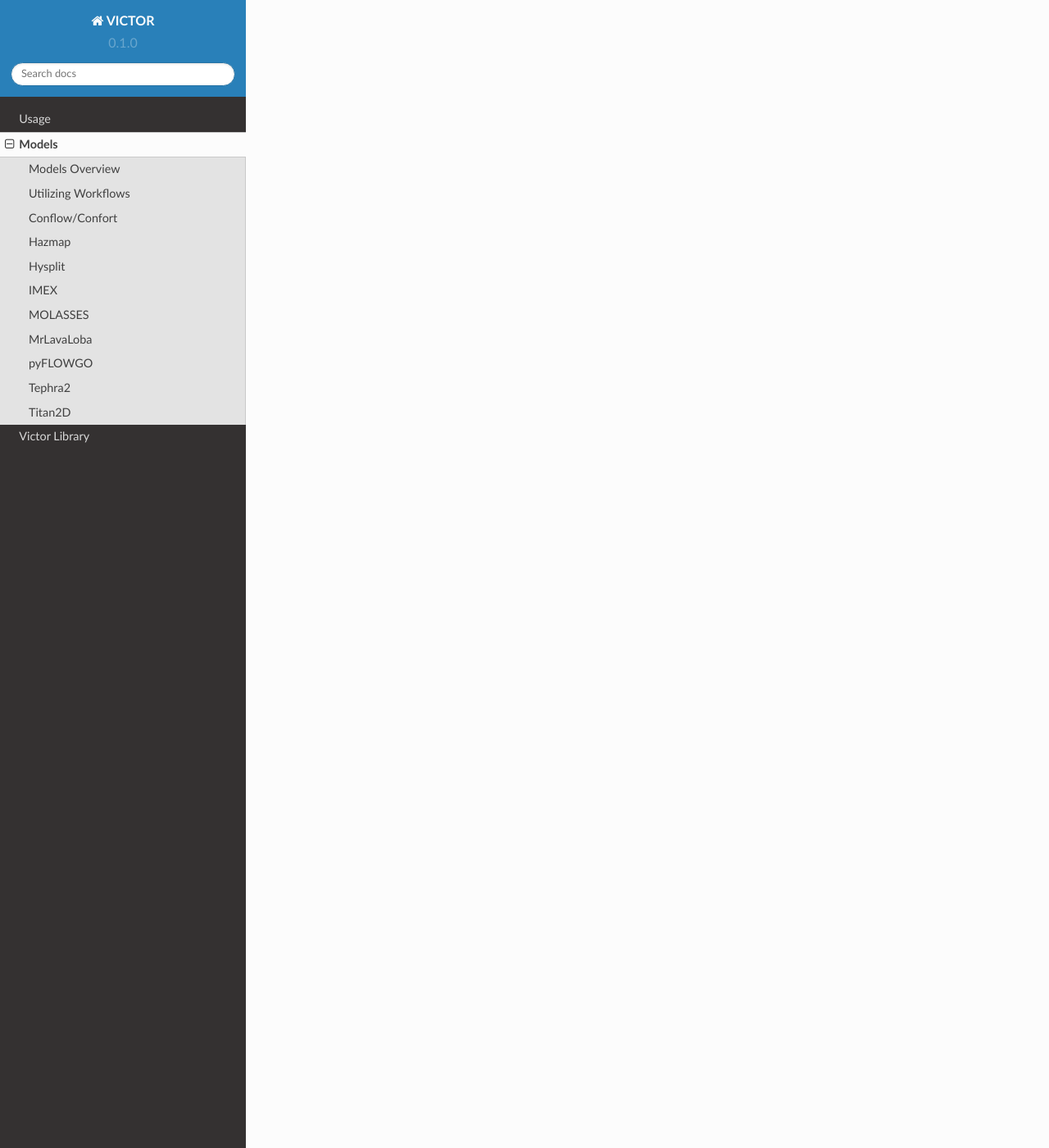
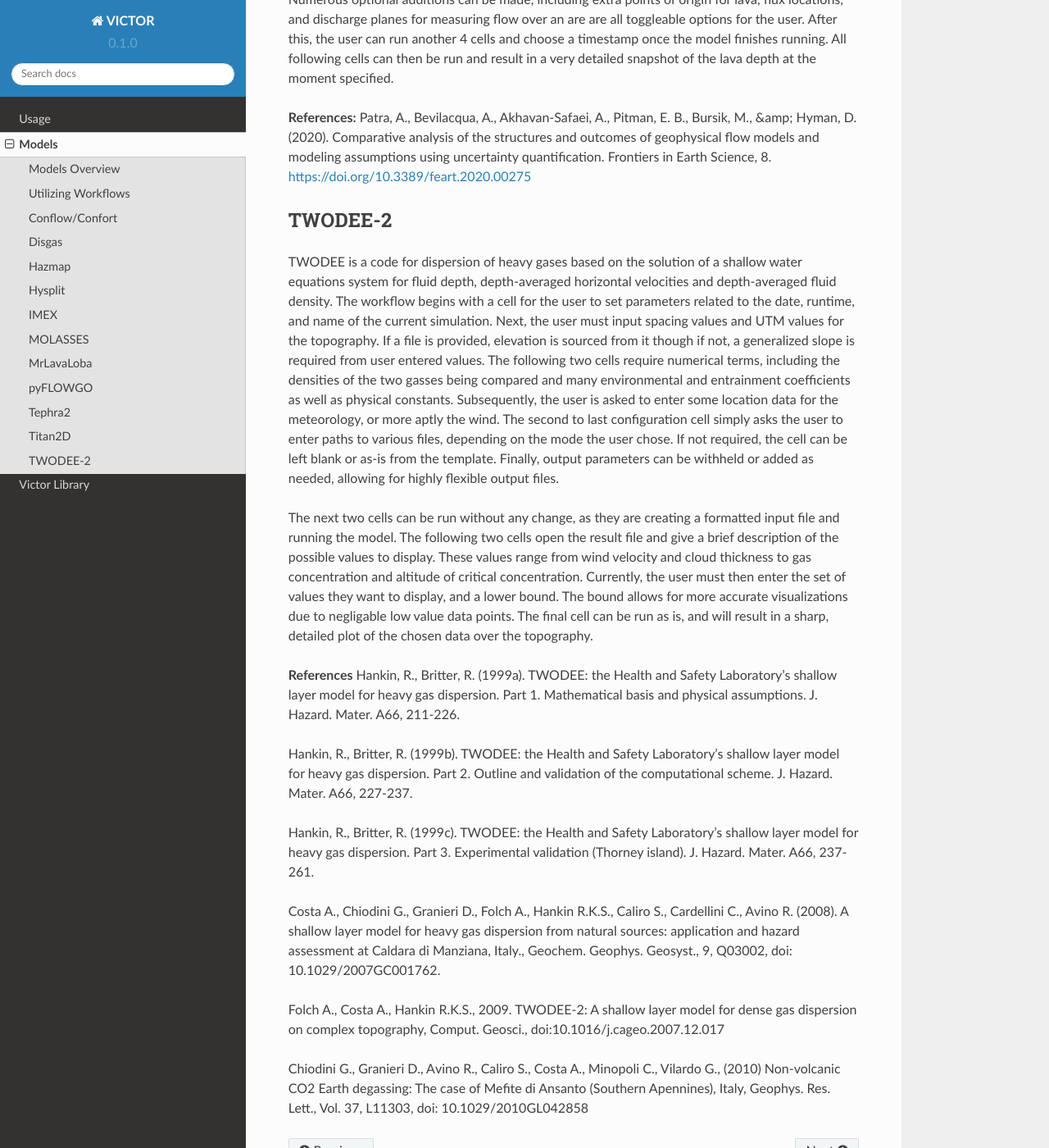
Before and after one commit to volcanocyber/victor-docs, a Sphinx documentation site: the page built from docs/source/models.rst, in a window 1280 px wide and 1400 px high, scrolled down 7506 px. Shown: the whole window at 82% size. Built offline with Sphinx 7.4.7 and the Read the Docs theme 2.0.0, drawn with Linux system fonts in a browser that asks for light colours; some of the changed text lies outside the part shown.

Commit message:
Added info on disgas and twodee

```diff
--- a/docs/source/models.rst
+++ b/docs/source/models.rst
@@ -51,6 +51,33 @@
 **References:**
 
 Silvia Campagnola; Claudia Romano; Larry G Mastin; Alessandro Vona (2016), "Confort 15 (Conflow improvement)," https://theghub.org/resources/3743.
+
+.. _Disgas Citations:
+
+Disgas
+--------
+DISGAS (passive DISpersion of GASes and particles) is a Eulerian model for passive dispersion of diluted gas and fine dust particles.
+Turbulent diffusion is based on the K-theory, and the wind field can be evaluated assuming either a wind profile based on the similarity theory or using
+a terrain-following mass consistent wind model. The model can be used to forecast concentration of gas (or dust) over complex terrains.
+
+The DISGAS workflow begins with parameters relating to the date of the simulation, as well as its duration, and options concerning if it was continuing from an existing run.
+Next, one must enter data about the grid and general topography. The grid information is required, though the exact elevation can either be sourced from a file or simplified into a slope.
+The third cell asks the user how they want to treat the model. When treated as a gas with no settling velocity, extra parameters are not needed.
+However, when treated as a set of particles, the physical properties and mathematical methods to calculate the settling velocity.
+Then, the user must specify the vertical and horizontal wind turbulence models as well as the soil roughness model and diffusion coefficients.
+The final input cell requests the user to input file paths for supplemental input data in addition to output intervals and the option to output directional velocities and concentration.
+
+The next two cells format the input and run the model.
+Depending on the number of wind data points provided, multiple layers will be output. The user must then specify a layer,
+and can then run the following cell to output a set of plots over the timespan.
+
+**References**
+
+\A. Costa, G. Macedonio, Chiodini G., 2005. Numerical model of gas dispersion emitted from volcanic sources. Annals of Geophysics, Vol. 48: 805-815.
+
+Granieri D., Costa A., Macedonio G., Chiodini G., Bisson M. (2013) Carbon dioxide in the city of Naples: contribution and effects of the volcanic source, J. Volcanol. Geotherm. Res., Vol. 260: 52-61, doi: 10.1016/j.jvolgeores.2013.05.003
+
+Costa A., Macedonio G. (2016) DISGAS: A model for passive DISpersion of GAS, Rapporti tecnici INGV, N. 332, Istituto Nazionale Di Geofisica e Vulcanologia, Italy
 
 .. _Hazmap Citations:
 
@@ -227,7 +254,6 @@
 
 .. _Titan2D Citations:
 
-
 Titan2D
 ----------
 
@@ -244,3 +270,36 @@
 
 **References:**
 Patra, A., Bevilacqua, A., Akhavan-Safaei, A., Pitman, E. B., Bursik, M., &amp; Hyman, D. (2020). Comparative analysis of the structures and outcomes of geophysical flow models and modeling assumptions using uncertainty quantification. Frontiers in Earth Science, 8. https://doi.org/10.3389/feart.2020.00275
+
+.. _Twodee Citations:
+
+TWODEE-2
+----------
+
+TWODEE is a code for dispersion of heavy gases based on the solution of a shallow water equations system for fluid depth, depth-averaged horizontal velocities and depth-averaged fluid density.
+The workflow begins with a cell for the user to set parameters related to the date, runtime, and name of the current simulation.
+Next, the user must input spacing values and UTM values for the topography. If a file is provided, elevation is sourced from it
+though if not, a generalized slope is required from user entered values. The following two cells require
+numerical terms, including the densities of the two gasses being compared and many environmental and entrainment coefficients as well as physical constants.
+Subsequently, the user is asked to enter some location data for the meteorology, or more aptly the wind.
+The second to last configuration cell simply asks the user to enter paths to various files, depending on the mode the user chose.
+If not required, the cell can be left blank or as-is from the template. Finally, output parameters can be withheld or added as needed,
+allowing for highly flexible output files.
+
+The next two cells can be run without any change, as they are creating a formatted input file and running the model. The following two cells open the result file and give a brief description of the possible values to display.
+These values range from wind velocity and cloud thickness to gas concentration and altitude of critical concentration.
+Currently, the user must then enter the set of values they want to display, and a lower bound. The bound allows for more accurate visualizations due to negligable low value data points.
+The final cell can be run as is, and will result in a sharp, detailed plot of the chosen data over the topography.
+
+**References**
+Hankin, R., Britter, R. (1999a). TWODEE: the Health and Safety Laboratory's shallow layer model for heavy gas dispersion. Part 1. Mathematical basis and physical assumptions. J. Hazard. Mater. A66, 211-226.
+
+Hankin, R., Britter, R. (1999b). TWODEE: the Health and Safety Laboratory's shallow layer model for heavy gas dispersion. Part 2. Outline and validation of the computational scheme. J. Hazard. Mater. A66, 227-237.
+
+Hankin, R., Britter, R. (1999c). TWODEE: the Health and Safety Laboratory's shallow layer model for heavy gas dispersion. Part 3. Experimental validation (Thorney island). J. Hazard. Mater. A66, 237-261.
+
+Costa A., Chiodini G., Granieri D., Folch A., Hankin R.K.S., Caliro S., Cardellini C., Avino R. (2008). A shallow layer model for heavy gas dispersion from natural sources: application and hazard assessment at Caldara di Manziana, Italy., Geochem. Geophys. Geosyst., 9, Q03002, doi: 10.1029/2007GC001762.
+
+Folch A., Costa A., Hankin R.K.S., 2009. TWODEE-2: A shallow layer model for dense gas dispersion on complex topography, Comput. Geosci., doi:10.1016/j.cageo.2007.12.017
+
+Chiodini G., Granieri D., Avino R., Caliro S., Costa A., Minopoli C., Vilardo G., (2010) Non-volcanic CO2 Earth degassing: The case of Mefite di Ansanto (Southern Apennines), Italy, Geophys. Res. Lett., Vol. 37, L11303, doi: 10.1029/2010GL042858
```
